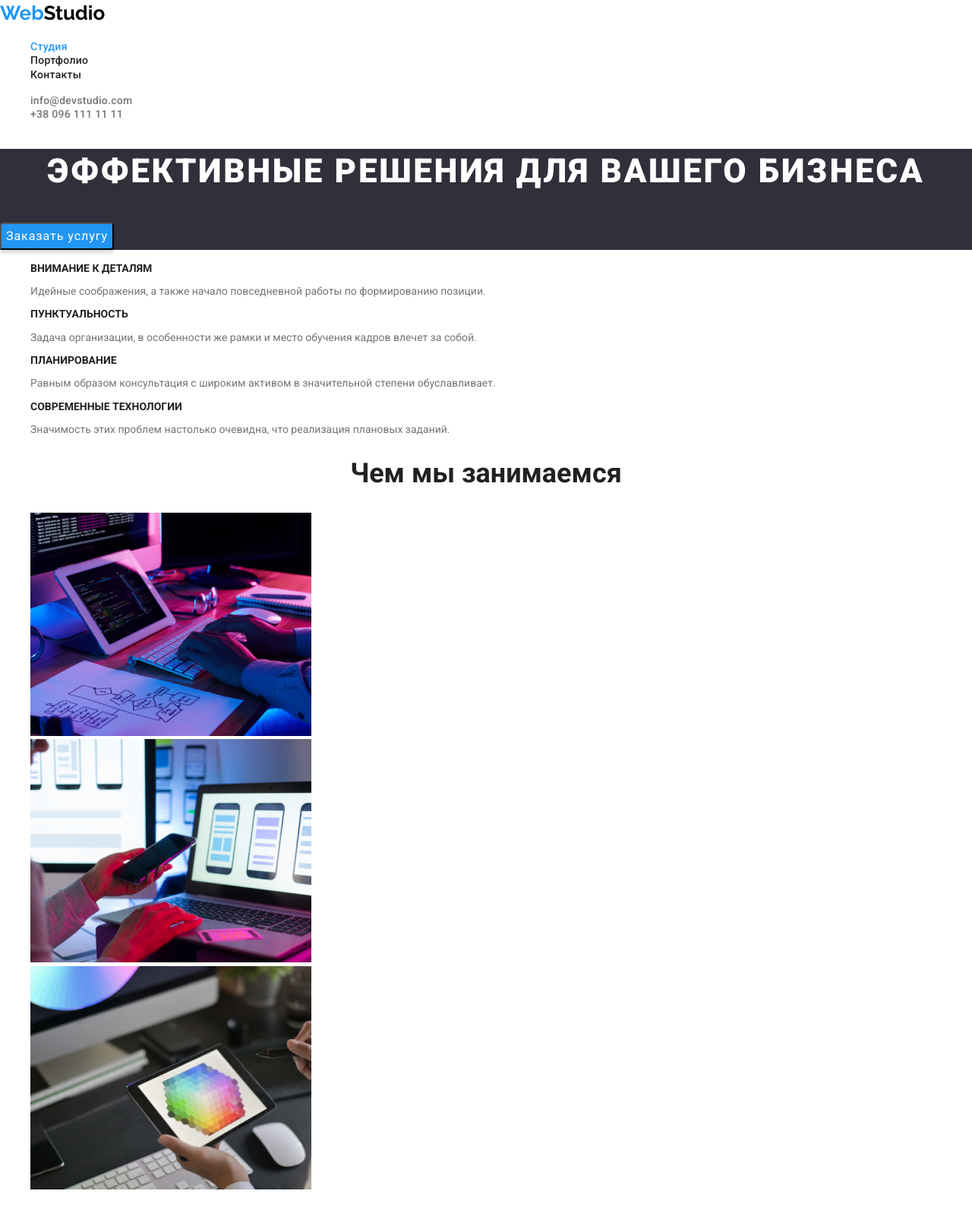
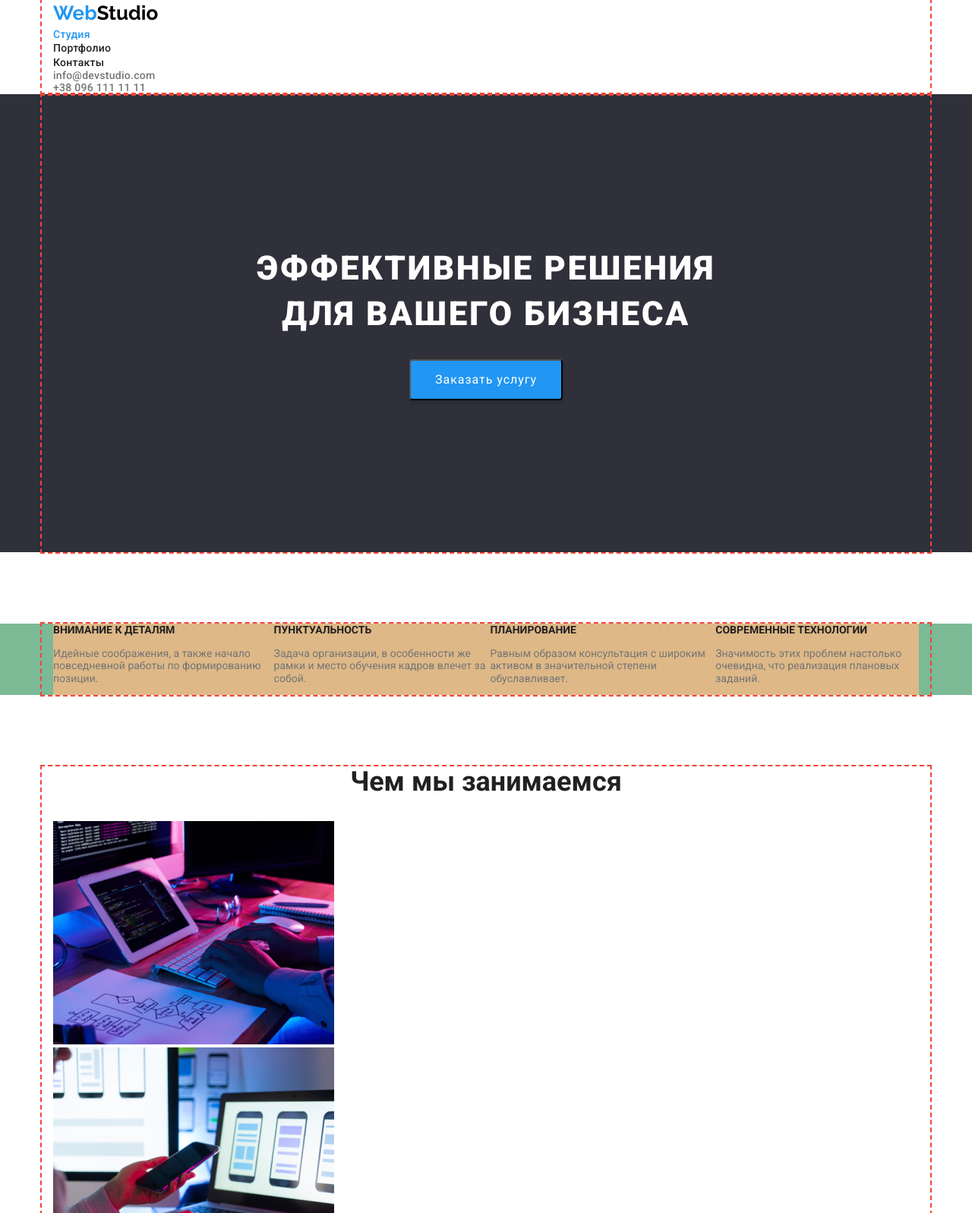
Before and after one commit to VitaliiKovalenko88/goit-markup-hw-03, a plain HTML site: page index.html in a window 1280 px wide. Shown: the top 1597 px of the page at 76% size. Drawn offline with nearby package versions, Linux system fonts and the light colour scheme.

Commit message:
сделано половину геометрии страници

```diff
--- a/css/style.css
+++ b/css/style.css
@@ -14,13 +14,7 @@
   --primery-letter-spacing: 0.03em;
 }
 
-a {
-  text-decoration: none;
-}
-
-button {
-  font-family: inherit;
-}
+/* утилиты */
 
 body {
   color: var(--primary-text-color);
@@ -30,9 +24,30 @@ body {
   letter-spacing: var(--letter-spacing);
 }
 
-ul {
+button {
+  font-family: inherit;
+  cursor: pointer;
+}
+
+.container {
+  width: 1170px;
+  padding-right: 15px;
+  padding-left: 15px;
+  margin: 0px auto;
+
+  outline: 2px dashed #f44336;
+}
+
+.list {
   list-style-type: none;
+  margin: 0px;
+  padding: 0px;
 }
+.link {
+  text-decoration: none;
+}
+
+/* End утилиты */
 
 /* <<<<<<<< COMPONENTS >>>>>>>> */
 
@@ -42,6 +57,7 @@ ul {
   font-family: 'Raleway', sans-serif;
   font-size: 26px;
   line-height: 1.38;
+  /* outline: 2px dashed #f44336; */
 }
 
 .studio-logo:focus {
@@ -71,6 +87,10 @@ ul {
   background-color: var(--primary-white-color);
 }
 
+.site-nav {
+  display: inline-block;
+}
+
 .nav-link {
   color: var(--secondary-text-color);
 
@@ -94,8 +114,7 @@ ul {
   letter-spacing: 0.02em;
 }
 
-.header-contacts-link,
-.header-contacts-link {
+.header-contacts {
   color: var(--primary-text-color);
 
   font-weight: 500;
@@ -104,8 +123,8 @@ ul {
   letter-spacing: 0.02em;
 }
 
-.header-contacts-link:hover,
-.header-contacts-link:focus {
+.header-contacts:hover,
+.header-contacts:focus {
   color: var(--accent-color);
 }
 
@@ -114,13 +133,23 @@ ul {
 /* <<<<<<<< HERO >>>>>>>> */
 
 .hero {
+  display: flex;
+  align-items: center;
+  justify-content: center;
+  text-align: center;
+
   background-color: var(--primary-background-color);
 }
 
 .hero-title {
+  margin: auto;
+  margin-bottom: 30px;
+  padding-left: 251px;
+  padding-right: 251px;
+  padding-top: 200px;
+
   color: var(--primary-white-color);
-
-  font-weight: 900;
+  font-weight: var(--black-font-weight);
   font-size: 44px;
   line-height: 1.36;
   text-align: center;
@@ -129,18 +158,18 @@ ul {
 }
 
 .hero-button {
+  margin-bottom: 200px;
+  padding: 10px 32px;
+  border-radius: 4px;
+  text-align: center;
+
   color: var(--primary-white-color);
   background-color: var(--accent-color);
   box-shadow: 0px 4px 4px rgba(0, 0, 0, 0.15);
-  border-radius: 4px;
-
   font-size: 16px;
-  line-height: 1.87;
+  line-height: 1.875;
   letter-spacing: 0.06em;
-  font-style: normal;
-  display: flex;
-  align-items: center;
-  text-align: center;
+  /* font-style: normal; */
 }
 
 .hero-button:hover,
@@ -152,7 +181,20 @@ ul {
 
 /* <<<<<<<< FEATURES >>>>>>>> */
 
+.features {
+  background-color: rgb(124, 185, 149);
+}
+
+.features-items {
+  display: flex;
+  justify-content: space-between;
+  margin-top: 94px;
+  margin-bottom: 94px;
+  background-color: burlywood;
+}
+
 .features-title {
+  margin-top: 0px;
   color: var(--secondary-text-color);
 
   font-size: 14px;
@@ -193,7 +235,7 @@ ul {
   text-align: center;
 }
 
-.team-list-name {
+.team-name {
   color: var(--secondary-text-color);
 
   font-weight: 500;
@@ -202,7 +244,7 @@ ul {
   text-align: center;
 }
 
-.team-list-profession {
+.team-profession {
   color: var(--primary-text-color);
 
   font-weight: 400;
@@ -237,16 +279,17 @@ ul {
   color: var(--accent-color);
 }
 
-.footer-contacts-link {
+.footer-contacts {
   color: rgba(255, 255, 255, 0.6);
 
+  font-size: 14px;
   font-weight: 400;
   line-height: 1.71;
   letter-spacing: var(--letter-spacing);
 }
 
-.footer-contacts-link:hover,
-.footer-contacts-link:focus {
+.footer-contacts:hover,
+.footer-contacts:focus {
   color: var(--accent-color);
 }
 
--- a/index.html
+++ b/index.html
@@ -17,116 +17,131 @@
 <!-- BODY -->
 
 <body class="body">
-  <div class="conteiner">
+
+  <!-- HEADER -->
   <header class="header">
     <!-- SITE NAV -->
+    <div class="container">
       <nav class="site-nav">
-        <a class="studio-logo" href="./index.html" title="главная страница"><span
+        <a class="studio-logo link" href="./index.html" title="главная страница"><span
             class="studio-logo-web">Web</span>Studio</a>
-        <ul class="site-nave-list">
-          <li class="site-nav-item"><a class="nav-link-current" href="./index.html">Студия</a></li>
-          <li class="site-nav-item"><a class="nav-link" href="./portfolio.html">Портфолио</a></li>
-          <li class="site-nav-item"><a class="nav-link" href="#">Контакты</a></li>
+        <ul class="site-nave list">
+          <li class="site-nav-item list"><a class="nav-link-current link" href="./index.html">Студия</a></li>
+          <li class="site-nav-item list"><a class="nav-link link" href="./portfolio.html">Портфолио</a></li>
+          <li class="site-nav-item list"><a class="nav-link link" href="#">Контакты</a></li>
         </ul>
       </nav>
-      <ul class="header-contacts">
-        <li class="header-contacts-mail"><a class="header-contacts-link"
+      <ul class="header-contacts list">
+        <li class="header-contacts-mail list"><a class="header-contacts link"
             href="mailto:info@devstudio.com">info@devstudio.com</a></li>
-        <li class="header-contacts-tel"><a class="header-contacts-link" href="tel.+380961111111">+38 096 111 11 11</a>
+        <li class="header-contacts-tel list"><a class="header-contacts link" href="tel.+380961111111">+38 096 111 11
+            11</a>
         </li>
       </ul>
+    </div>
   </header>
   <!-- MAINE -->
+
   <main>
     <!-- HERO -->
     <section class="hero">
+      <div class="container">
         <h1 class="hero-title">Эффективные решения для вашего бизнеса</h1>
         <button class="hero-button" type="button">Заказать услугу</button>
+      </div>
     </section>
     <!-- FEATURES-->
     <section class="features">
-        <ul class="features-list">
-          <li class="features-item">
+      <div class="container">
+        <ul class="features-items list">
+          <li class="features-item list">
             <h3 class="features-title">Внимание к деталям</h3>
             <p class="features-text">Идейные соображения, а также начало повседневной работы по формированию позиции.
             </p>
           </li>
-          <li class="features-item">
+          <li class="features-item list">
             <h3 class="features-title">Пунктуальность</h3>
             <p class="features-text">Задача организации, в особенности же рамки и место обучения кадров влечет за собой.
             </p>
           </li>
-          <li class="features-item">
+          <li class="features-item list">
             <h3 class="features-title">Планирование</h3>
             <p class="features-text">Равным образом консультация с широким активом в значительной степени обуславливает.
             </p>
           </li>
-          <li class="features-item">
+          <li class="features-item list">
             <h3 class="features-title">Современные технологии</h3>
             <p class="features-text">Значимость этих проблем настолько очевидна, что реализация плановых заданий.</p>
           </li>
         </ul>
+      </div>
     </section>
     <!--ABOUT US-->
     <section class="about">
+      <div class="container">
         <h2 class="about-title">Чем мы занимаемся</h2>
-        <ul class="about-list">
-          <li class="about-list-image"><img src="./images/images-index/img1.jpg"
+        <ul class="about list">
+          <li class="about-image list"><img src="./images/images-index/img1.jpg"
               alt="руки на клавиатуре перед компютером" width="370" height="294"></li>
-          <li class="about-list-image"><img src="./images/images-index/img2.jpg"
+          <li class="about-image list"><img src="./images/images-index/img2.jpg"
               alt="человек державший в однлй руке телефон а вторую руку положил на компюьер в каком то офисе"
               width="370" height="294"></li>
-          <li class="about-list-image"><img src="./images/images-index/img3.jpg"
+          <li class="about-image list"><img src="./images/images-index/img3.jpg"
               alt="чьи то руки держащие в руках планшет перед компютером" width="370" height="294"></li>
         </ul>
+      </div>
     </section>
     <!--team-->
     <section class="team">
+      <div class="container">
         <h2 class="team-title">Наша команда</h2>
-        <ul class="team-list">
-          <li class="team-list-item"> <img src="./images/images-index/img4.jpg"
+        <ul class="team list">
+          <li class="team-item list"> <img src="./images/images-index/img4.jpg"
               alt="улыбающийся Игорь Демьяненко с бородой и в очках в бордовой рубашке" width="270" height="260">
-            <h3 class="team-list-name">Игорь Демьяненко</h3>
+            <h3 class="team-name list">Игорь Демьяненко</h3>
             <p lang="en" class="team-list-profession">Product Designer</p>
           </li>
-          <li class="team-list-item">
+          <li class="team-item list">
             <img src="./images/images-index/img5.jpg" alt="красивая и улыбающаяся Ольга Репина в очках и чорном пиджаке"
               width="270" height="260">
-            <h3 class="team-list-name">Ольга Репина</h3>
+            <h3 class="team-name list">Ольга Репина</h3>
             <p lang="en" class="team-list-profession">Frontend Developer</p>
           </li>
-          <li class="team-list-item">
+          <li class="team-item list">
             <img src="./images/images-index/img6.jpg" alt="черезчур улыбающийся Николай Тарасов в голубой рубашке"
               width="270" height="260">
             <h3 class="team-list-name">Николай Тарасов</h3>
             <p lang="en" class="team-list-profession">Marketing</p>
           </li>
-          <li class="team-list-item"> <img src="./images/images-index/img7.jpg"
+          <li class="team-item list"> <img src="./images/images-index/img7.jpg"
               alt="хитро улыбающийся Михаил Ермаков в чорной футболке" width="270" height="260">
-            <h3 class="team-list-name">Михаил Ермаков</h3>
+            <h3 class="team-name list">Михаил Ермаков</h3>
             <p lang="en" class="team-list-profession">UI Designer</p>
           </li>
         </ul>
+      </div>
     </section>
   </main>
+
   <!--footer-->
   <footer class="footer">
-      <a class="studio-logo" href="./index.html" title="переход на главную страницу"><span
+    <div class="container"><a class="studio-logo link" href="./index.html" title="переход на главную страницу"><span
           class="studio-logo-web">Web</span>Studio</a>
       <address class="adress">
         <a class="adress-name" href="https://goo.gl/maps/4jQuwbv64BxVn1Br7">г.
           Киев, пр-т Леси Украинки, 26</a>
       </address>
-      <ul class="footer-contacts">
-        <li class="footer-contacts-item">
-          <a class="footer-contacts-link" href="mailto:info@example.com">info@example.com</a>
+      <ul class="footer-contacts list">
+        <li class="footer-contacts-item list">
+          <a class="footer-contacts link" href="mailto:info@example.com">info@example.com</a>
         </li>
-        <li class="footer-contacts-item">
-          <a class="footer-contacts-link" href="tel:+380991111111">+38 099 111 11 11</a>
+        <li class="footer-contacts-item list">
+          <a class="footer-contacts link" href="tel:+380991111111">+38 099 111 11 11</a>
         </li>
       </ul>
+    </div>
   </footer>
-  </div>
+
 </body>
 
 </html>
```
Also changed, not shown: portfolio.html (+6 -6 lines). Lines whose indentation alone changed are shown as unchanged.
